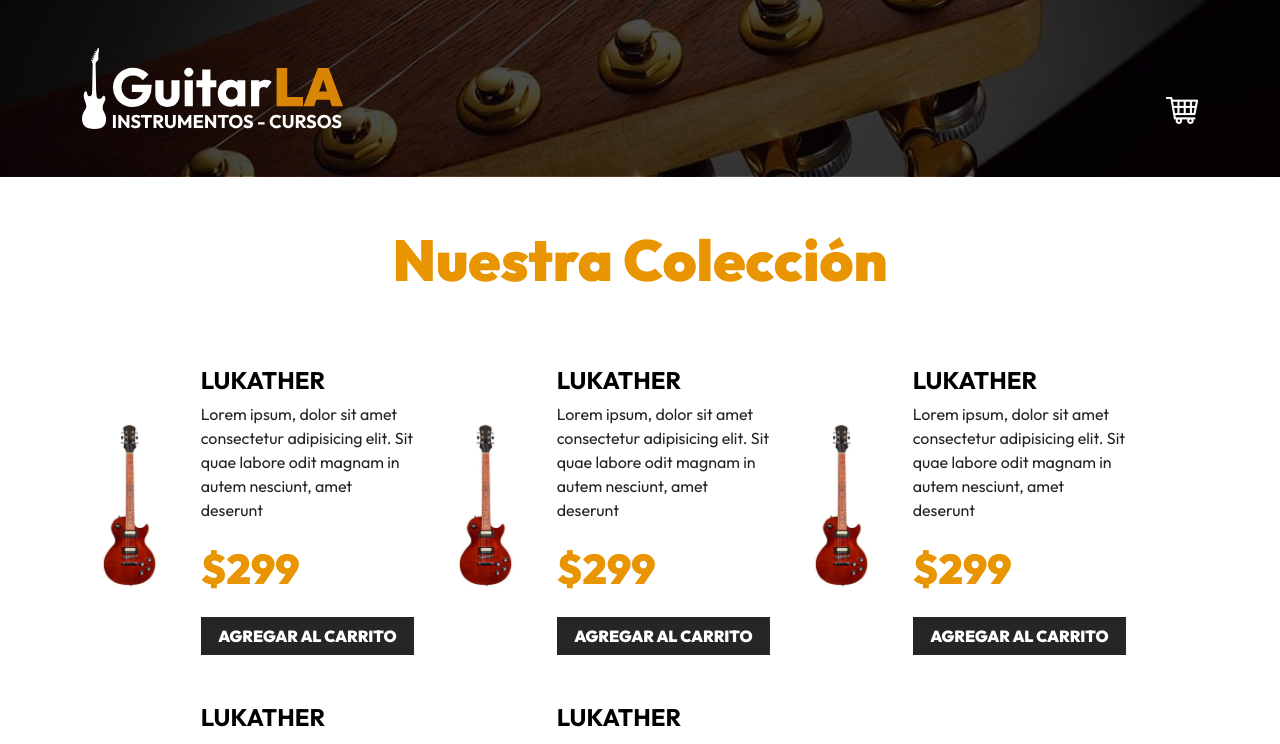
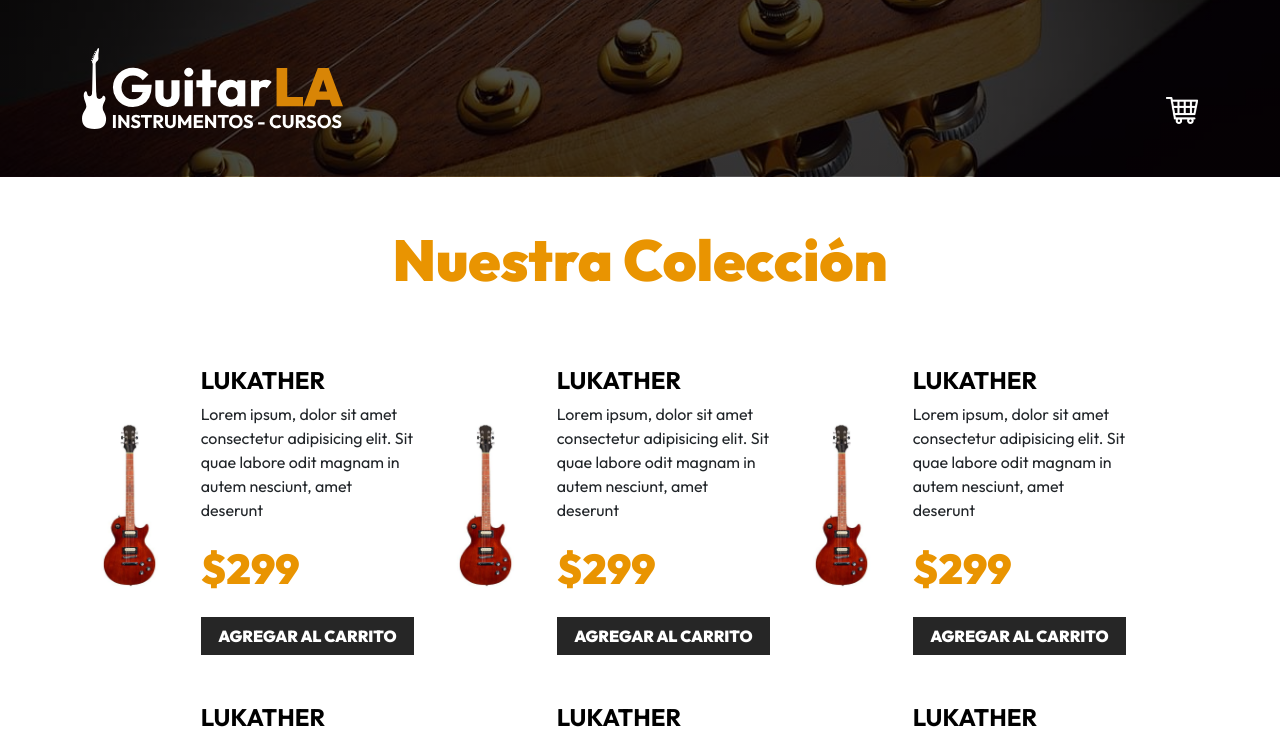
Before and after one commit to oscarmezaav/practica_proyecto_react_01, a React (Vite) app: page / in a window 1280 px wide. Shown: the top 744 px of the page. Built offline with nearby package versions, Linux system fonts and the light colour scheme.

Commit message:
Iterando sobre los Productos en React

```diff
--- a/src/App.jsx
+++ b/src/App.jsx
@@ -16,13 +16,10 @@ function App() {
         <h2 className="text-center">Nuestra Colección</h2>
 
         <div className="row mt-5">
-
-            <Guitar />
-            <Guitar />
-            <Guitar />
-            <Guitar />
-            <Guitar />
-
+            {data.map(() => (
+                <Guitar />
+                )
+            )}
         </div>
     </main>
 
```
